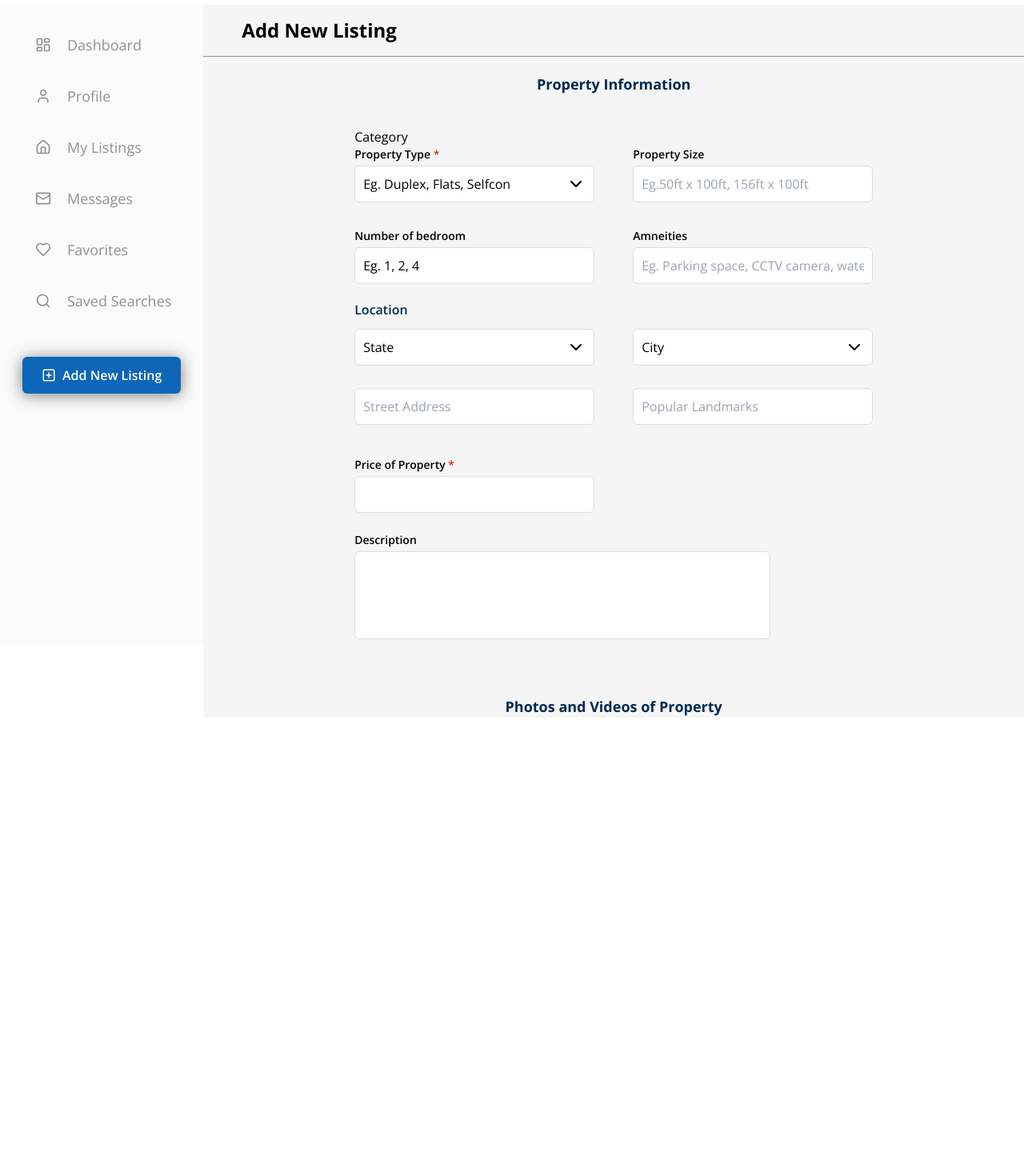
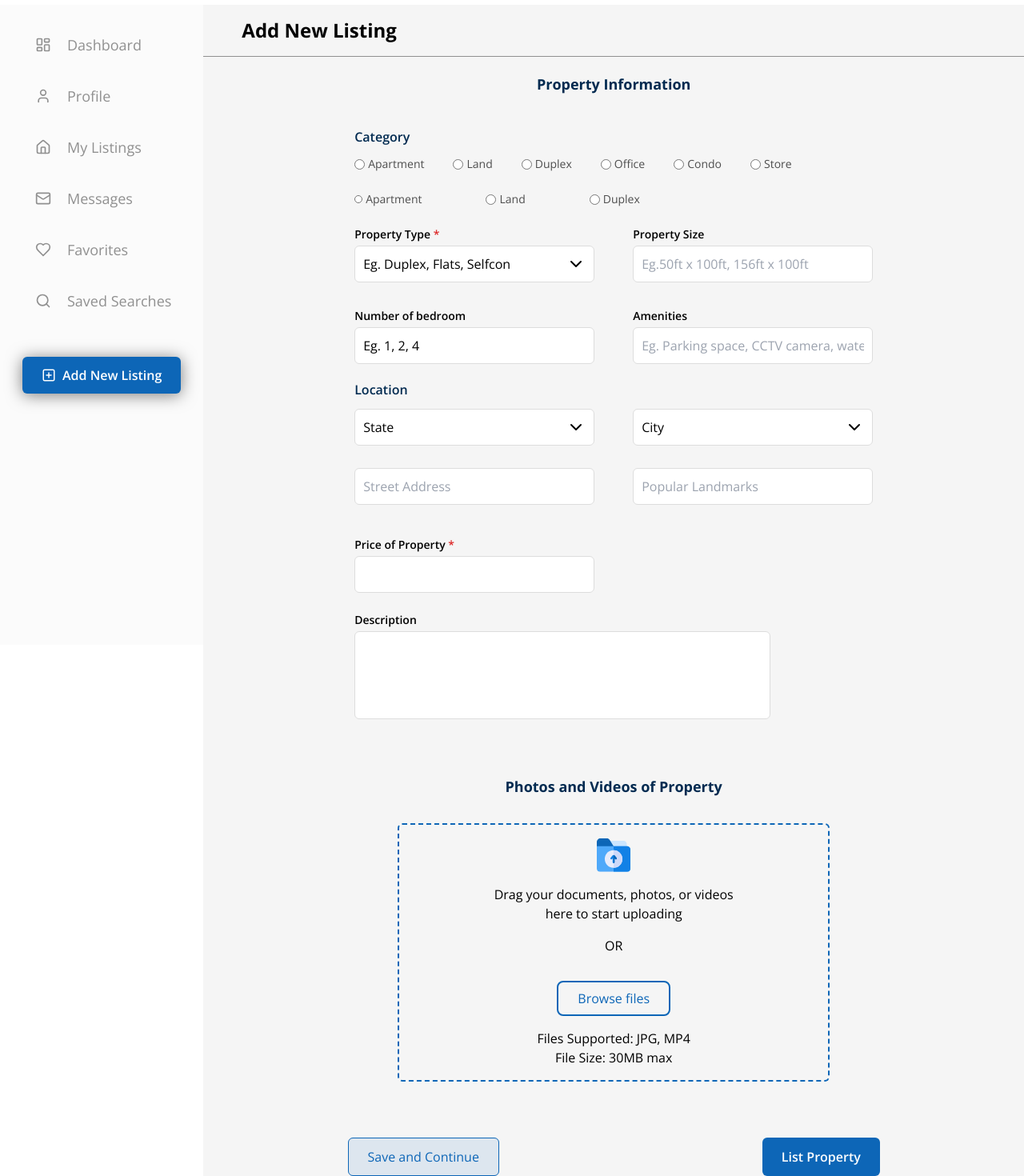
Before and after one commit to colloidOS/Housinn-for-Website, a Next.js app: page /dashboard/add-new-listing in a window 1280 px wide. Shown: the part 62-1532 px from the top of the page at 80% size. Before the commit the page ends 959 px from the top, so only its background shows below. Built offline with nearby package versions, Linux system fonts and the light colour scheme.

Commit message:
Implement image upload using useState

```diff
--- a/src/app/dashboard/add-new-listing/page.jsx
+++ b/src/app/dashboard/add-new-listing/page.jsx
@@ -1,7 +1,32 @@
-import React from "react";
+"use client";
+import React, { useState } from "react";
 import { ChevronDown } from "lucide-react";
+import Image from "next/image";
+import Upload from "../../../../public/icons/upload.svg";
+import Button from "../profile/Button";
 
 function AddNewListing() {
+  const [uploadedFile, setUploadedFile] = useState(null);
+
+  const handleDrop = (e) => {
+    e.preventDefault();
+    const file = e.dataTransfer.files[0];
+    if (file && (file.type === "image/jpeg" || file.type === "video/mp4")) {
+      setUploadedFile(file);
+    }
+  };
+
+  const handleFileChange = (e) => {
+    const file = e.target.files[0];
+    if (file && (file.type === "image/jpeg" || file.type === "video/mp4")) {
+      setUploadedFile(file);
+    }
+  };
+
+  const handleRemoveFile = () => {
+    setUploadedFile(null);
+  };
+
   return (
     <div className="w-full flex flex-col gap-5 bg-background-2">
       <h1 className="py-4 px-12 text-2xl font-bold border-b border-gray-500">
@@ -13,16 +38,73 @@ function AddNewListing() {
             Property Information
           </h2>
           <div className="flex flex-col gap-5">
-            <div>
-              <h1>Category</h1>
+            <div className="flex flex-col gap-6">
+              <div className="flex flex-col gap-6">
+                <div className="flex flex-col gap-3">
+                  <h1 className="font-semibold text-base text-primary">
+                    Category
+                  </h1>
+                  <div className="flex gap-9 text-gray-600 w-full">
+                    <label className="flex items-center gap-1 text-sm">
+                      <input
+                        type="radio"
+                        name="category"
+                        value="apartment"
+                        className=" border  border-gray-400  rounded-full checked:bg-gray-500 checked:border-transparent focus:outline-none focus:ring-0 focus:ring-offet-2  "
+                      />
+                      Apartment
+                    </label>
+                    <label className="flex items-center gap-1 text-sm">
+                      <input type="radio" name="category" value="land" />
+                      Land
+                    </label>
+                    <label className="flex items-center gap-1 text-sm">
+                      <input type="radio" name="category" value="duplex" />
+                      Duplex
+                    </label>
+                    <label className="flex items-center gap-1 text-sm">
+                      <input type="radio" name="category" value="office" />
+                      Office
+                    </label>
+                    <label className="flex items-center gap-1 text-sm">
+                      <input type="radio" name="category" value="condo" />
+                      Condo
+                    </label>
+                    <label className="flex items-center gap-1 text-sm">
+                      <input type="radio" name="category" value="store" />
+                      Store
+                    </label>
+                  </div>
+                </div>
+                <div className="flex gap-20 text-gray-600 w-full">
+                  <label className="flex items-center gap-1 text-sm">
+                    <input
+                      type="radio"
+                      name="category"
+                      value="apartment"
+                      className=" border border-gray-400 h-2.5 w-2.5 rounded-full checked:bg-gray-500 checked:border-transparent focus:outline-none focus:ring-0 focus:ring-offet-2  "
+                    />
+                    Apartment
+                  </label>
+                  <label className="flex items-center gap-1 text-sm">
+                    <input type="radio" name="category" value="land" />
+                    Land
+                  </label>
+                  <label className="flex items-center gap-1 text-sm">
+                    <input type="radio" name="category" value="duplex" />
+                    Duplex
+                  </label>
+                </div>
+              </div>
               <div className="flex flex-col gap-8">
                 <div className="flex gap-12">
-                  <div className="flex flex-col gap-1">
+                  <div className="flex flex-col gap-1 w-full">
                     <label className="text-sm font-semibold">
                       Property Type <span className="text-red-600">*</span>
                     </label>
-                    <div className="relative ">
-                      <div className="w-[300px] bg-white flex justify-between cursor-pointer p-[10px] border border-gray-300 rounded-md ">
+
+                    <div className="relative">
+                      <div className="w-[300px] bg-white flex justify-between cursor-pointer p-[10px] border border-gray-300 rounded-md">
                         <span>Eg. Duplex, Flats, Selfcon</span>
                         <ChevronDown />
                       </div>
@@ -34,8 +116,7 @@ function AddNewListing() {
                     </label>
                     <input
                       type="text"
-                      name=""
-                      id="propertySize"
+                      name="propertySize"
                       placeholder="Eg.50ft x 100ft, 156ft x 100ft"
                       className="p-[10px] w-[300px] border border-gray-300 rounded-md"
                     />
@@ -47,17 +128,16 @@ function AddNewListing() {
                       Number of bedroom
                     </label>
                     <div className="relative">
-                      <div className="w-[300px] bg-white cursor-pointer p-[10px] border border-gray-300 rounded-md ">
+                      <div className="w-[300px] bg-white cursor-pointer p-[10px] border border-gray-300 rounded-md">
                         Eg. 1, 2, 4
                       </div>
                     </div>
                   </div>
                   <div className="flex flex-col gap-1">
-                    <label className="text-sm font-semibold">Amneities</label>
+                    <label className="text-sm font-semibold">Amenities</label>
                     <input
                       type="text"
-                      name=""
-                      id="propertySize"
+                      name="amenities"
                       placeholder="Eg. Parking space, CCTV camera, water "
                       className="p-[10px] w-[300px] border border-gray-300 rounded-md"
                     />
@@ -73,16 +153,16 @@ function AddNewListing() {
                 <div className="flex flex-col gap-7">
                   <div className="flex gap-12">
                     <div className="flex flex-col gap-1">
-                      <div className="relative ">
-                        <div className="w-[300px] bg-white flex justify-between cursor-pointer p-[10px] border border-gray-300 rounded-md ">
+                      <div className="relative">
+                        <div className="w-[300px] bg-white flex justify-between cursor-pointer p-[10px] border border-gray-300 rounded-md">
                           <span>State</span>
                           <ChevronDown />
                         </div>
                       </div>
                     </div>
                     <div className="flex flex-col gap-1">
-                      <div className="relative ">
-                        <div className="w-[300px] bg-white flex justify-between cursor-pointer p-[10px] border border-gray-300 rounded-md ">
+                      <div className="relative">
+                        <div className="w-[300px] bg-white flex justify-between cursor-pointer p-[10px] border border-gray-300 rounded-md">
                           <span>City</span>
                           <ChevronDown />
                         </div>
@@ -93,8 +173,7 @@ function AddNewListing() {
                     <div className="flex flex-col gap-1">
                       <input
                         type="text"
-                        name=""
-                        id="propertySize"
+                        name="streetAddress"
                         placeholder="Street Address"
                         className="p-[10px] w-[300px] border border-gray-300 rounded-md"
                       />
@@ -102,8 +181,7 @@ function AddNewListing() {
                     <div className="flex flex-col gap-1">
                       <input
                         type="text"
-                        name=""
-                        id="propertySize"
+                        name="landmarks"
                         placeholder="Popular Landmarks"
                         className="p-[10px] w-[300px] border border-gray-300 rounded-md"
                       />
@@ -118,16 +196,14 @@ function AddNewListing() {
                   </label>
                   <input
                     type="text"
-                    name=""
-                    id="propertyPrice"
+                    name="propertyPrice"
                     className="p-[10px] w-[300px] border border-gray-300 rounded-md"
                   />
                 </div>
                 <div className="flex flex-col gap-1">
                   <label className="text-sm font-semibold">Description</label>
                   <textarea
-                    name=""
-                    id="description"
+                    name="description"
                     className="p-[10px] w-[520px] h-[110px] resize-none border border-gray-300 rounded-md"
                   ></textarea>
                 </div>
@@ -135,10 +211,65 @@ function AddNewListing() {
             </div>
           </div>
         </section>
-        <section className="flex flex-col">
-          <h2 className="text-lg font-bold text-primary">
-            Photos and Videos of Property
-          </h2>
+        <section className="flex flex-col items-center">
+          <div className="flex flex-col gap-8">
+            <h2 className="text-lg font-bold text-center text-primary">
+              Photos and Videos of Property
+            </h2>
+            <div
+              className="flex flex-col py-4 w-[540px] gap-4 justify-center items-center border-secondary border-2 border-dashed rounded-md"
+              onDrop={handleDrop}
+              onDragOver={(e) => e.preventDefault()}
+            >
+              <Image src={Upload} width={42} height={42} alt="Upload Icon" />
+              <span>
+                {uploadedFile ? (
+                  <div className="flex items-center justify-center gap-7 w-[540px]">
+                    <span className="text-base">
+                      Filename: {uploadedFile.name}
+                    </span>
+                    <button
+                      onClick={handleRemoveFile}
+                      className="text-red-500 text-sm"
+                    >
+                      X
+                    </button>
+                  </div>
+                ) : (
+                  <p className="text-center max-w-[330px]">
+                    Drag your documents, photos, or videos here to start
+                    uploading
+                  </p>
+                )}
+              </span>
+
+              <p>OR</p>
+              <input
+                type="file"
+                id="fileUpload"
+                accept=".jpg,.jpeg,.mp4"
+                className="hidden"
+                onChange={handleFileChange}
+              />
+              <span></span>
+              <label
+                htmlFor="fileUpload"
+                className="px-6 py-2 border-2 border-secondary rounded-lg text-secondary cursor-pointer"
+              >
+                Browse files
+              </label>
+              <span className="text-center">
+                Files Supported: JPG, MP4 <br />
+                File Size: 30MB max
+              </span>
+            </div>
+          </div>
+        </section>
+        <section className="w-full flex gap-[329px] justify-center">
+          <button className="border border-secondary py-[11px] px-6 rounded-md text-secondary bg-secondary/10">
+            Save and Continue
+          </button>
+          <Button>List Property</Button>
         </section>
       </div>
     </div>
--- a/src/app/dashboard/profile/page.jsx
+++ b/src/app/dashboard/profile/page.jsx
@@ -1,9 +1,30 @@
-import React from "react";
+"use client";
+import React, { useState } from "react";
 import Image from "next/image";
 import profile from "../../../../public/icons/profile.svg";
 import Button from "./Button";
 
 function Profile() {
+  const [selectedImage, setSelectedImage] = useState(null);
+
+  const handleImageUpload = (event) => {
+    const file = event.target.files[0];
+    if (file && file.type.startsWith("image/")) {
+      const reader = new FileReader();
+      reader.onloadend = () => {
+        setSelectedImage(reader.result);
+      };
+      reader.readAsDataURL(file);
+    }
+  };
+
+  const handleRemoveFile = () => {
+    setSelectedImage(null);
+  };
+
+  const triggerImageUpload = () => {
+    document.getElementById("profileImageInput").click();
+  };
   return (
     <>
       <div className="flex flex-col px-12 py-10 gap-8 bg-background-2 w-full">
@@ -20,7 +41,16 @@ function Profile() {
               </p>
             </div>
             <div className="flex flex-col justify-center items-center gap-[33px] px-[28px] pt-[62px] pb-[14px]">
+              <div className="relative">
+                {selectedImage ? (
                   <div>
+                    <img
+                      src={selectedImage}
+                      alt="Profile Photo"
+                      className="border max-w-[137px] max-h-[137px] border-gray-300 relative rounded-full object-cover"
+                    />
+                  </div>
+                ) : (
                   <Image
                     src={profile}
                     alt="select-profile"
@@ -28,12 +58,22 @@ function Profile() {
                     width={137}
                     className="border border-gray-300 rounded-full"
                   />
+                )}
               </div>
               <div className="flex flex-col gap-4 items-center">
-                <Button>Upload Profile Image/Photo</Button>
+                <Button onClick={triggerImageUpload}>
+                  Upload Profile Image/Photo
+                </Button>
                 <span className="text-gray-500 text-sm font-normal">
                   *minimum 500px x 500px
                 </span>
+                <input
+                  type="file"
+                  id="profileImageInput"
+                  accept="image/*"
+                  style={{ display: "none" }}
+                  onChange={handleImageUpload}
+                />
               </div>
             </div>
           </div>
@@ -178,13 +218,6 @@ function Profile() {
                       placeholder="Confirm your new password"
                       className="w-full px-4 py-2 border border-gray-300 placeholder:text-gray-500 text-gray-600 rounded-[4px] focus:outline"
                     />
-                    <select
-                      name=""
-                      id=""
-                      className="w-full px-4 py-2 border border-gray-300 placeholder:text-gray-500 text-gray-600 rounded-[4px] focus:outline"
-                    >
-                      Select
-                    </select>
                   </div>
                 </div>
                 <div className="flex flex-col gap-1">
--- a/tailwind.config.ts
+++ b/tailwind.config.ts
@@ -18,6 +18,7 @@ const config: Config = {
         primary: "#002A50",
         "primary-1": "#CBE6FF",
         "primary-2": "#7EC2FF",
+        "primary-3": "#4FA9FA",
         secondary: "#0D66B7",
         white: "#FFFFFF",
         "white-200": "#FBFBFB",
```
Also changed, not shown: public/icons/upload.svg (added). Lines whose indentation alone changed are shown as unchanged.
